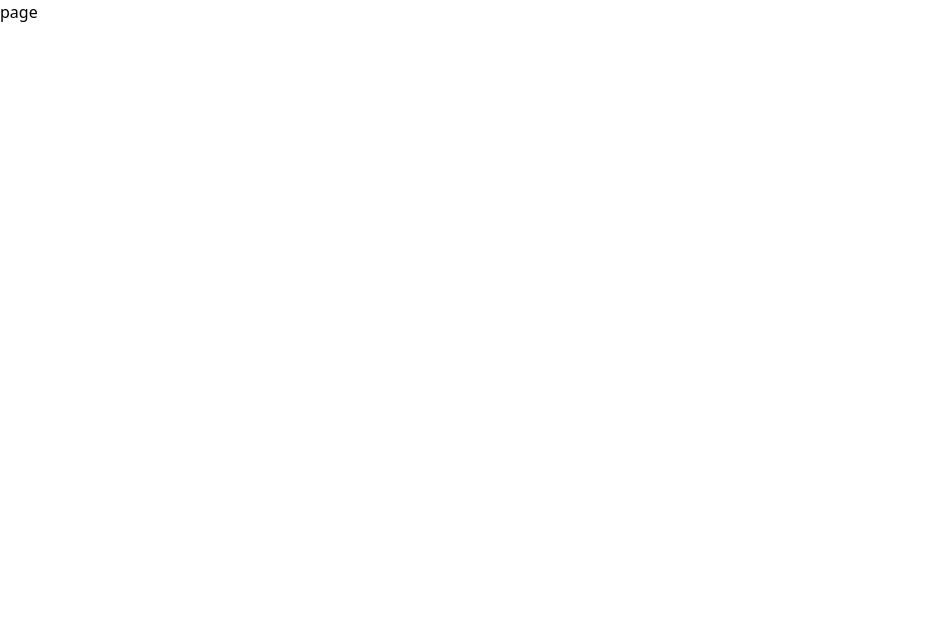
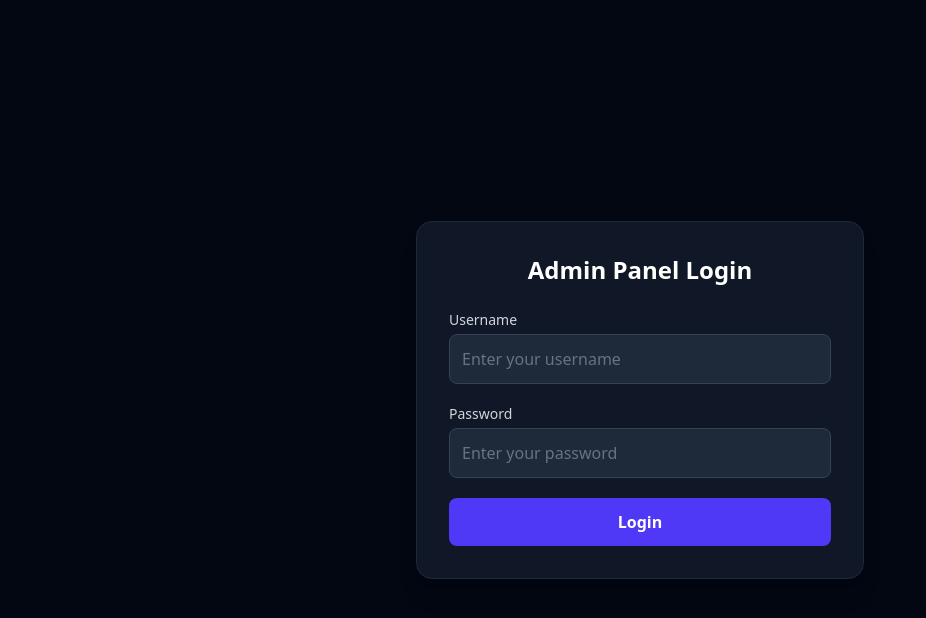
Before and after one commit to Shenali2001/SmartHire-Admin, a Next.js app in the folder admin/: page / in a window 1280 px wide. Shown: the top 618 px of the page, without its empty margins (0-926 px from the left). Built offline with nearby package versions, Linux system fonts and the light colour scheme.

Commit message:
UI Desing Completed

```diff
--- a/admin/src/app/page.tsx
+++ b/admin/src/app/page.tsx
@@ -1,8 +1,78 @@
+// app/login/page.tsx (Next.js 13+ with App Router)
+
 "use client";
-import React from "react";
+import { useState } from "react";
 
-const Page = () => {
-  return <div>page</div>;
-};
+export default function LoginPage() {
+  const [username, setUsername] = useState("");
+  const [password, setPassword] = useState("");
+  const [error, setError] = useState("");
 
-export default Page;
+  const handleSubmit = (e: React.FormEvent) => {
+    e.preventDefault();
+
+    // Dummy check (replace with API/auth logic)
+    if (username === "admin" && password === "admin123") {
+      alert("✅ Login Successful!");
+      window.location.href = "/admin"; // redirect
+    } else {
+      setError("Invalid username or password.");
+    }
+  };
+
+  return (
+    <div className="flex min-h-screen items-center justify-center bg-gray-950">
+      <div className="w-full max-w-md rounded-2xl bg-gray-900 p-8 shadow-xl border border-gray-800">
+        <h2 className="mb-6 text-center text-2xl font-bold text-white">
+          Admin Panel Login
+        </h2>
+
+        {error && (
+          <div className="mb-4 rounded-lg bg-red-900/40 border border-red-700 p-3 text-sm text-red-300">
+            {error}
+          </div>
+        )}
+
+        <form onSubmit={handleSubmit} className="space-y-5">
+          {/* Username */}
+          <div>
+            <label className="mb-1 block text-sm font-medium text-gray-300">
+              Username
+            </label>
+            <input
+              type="text"
+              className="w-full rounded-lg border border-gray-700 bg-gray-800 p-3 text-white placeholder-gray-500 focus:border-indigo-500 focus:ring-2 focus:ring-indigo-500"
+              value={username}
+              onChange={(e) => setUsername(e.target.value)}
+              placeholder="Enter your username"
+              required
+            />
+          </div>
+
+          {/* Password */}
+          <div>
+            <label className="mb-1 block text-sm font-medium text-gray-300">
+              Password
+            </label>
+            <input
+              type="password"
+              className="w-full rounded-lg border border-gray-700 bg-gray-800 p-3 text-white placeholder-gray-500 focus:border-indigo-500 focus:ring-2 focus:ring-indigo-500"
+              value={password}
+              onChange={(e) => setPassword(e.target.value)}
+              placeholder="Enter your password"
+              required
+            />
+          </div>
+
+          {/* Submit Button */}
+          <button
+            type="submit"
+            className="w-full rounded-lg bg-indigo-600 p-3 font-semibold text-white transition hover:bg-indigo-700 focus:ring-2 focus:ring-indigo-500"
+          >
+            Login
+          </button>
+        </form>
+      </div>
+    </div>
+  );
+}
```
